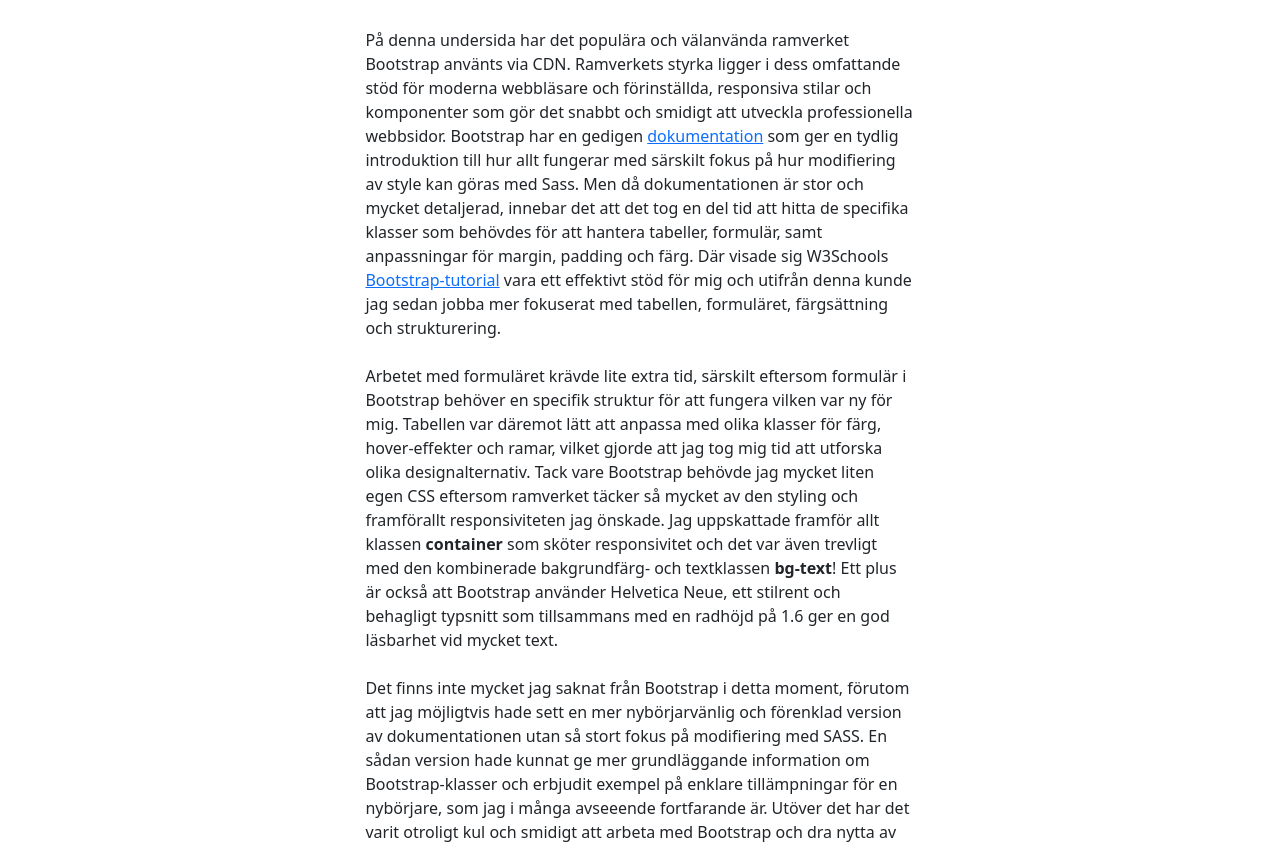
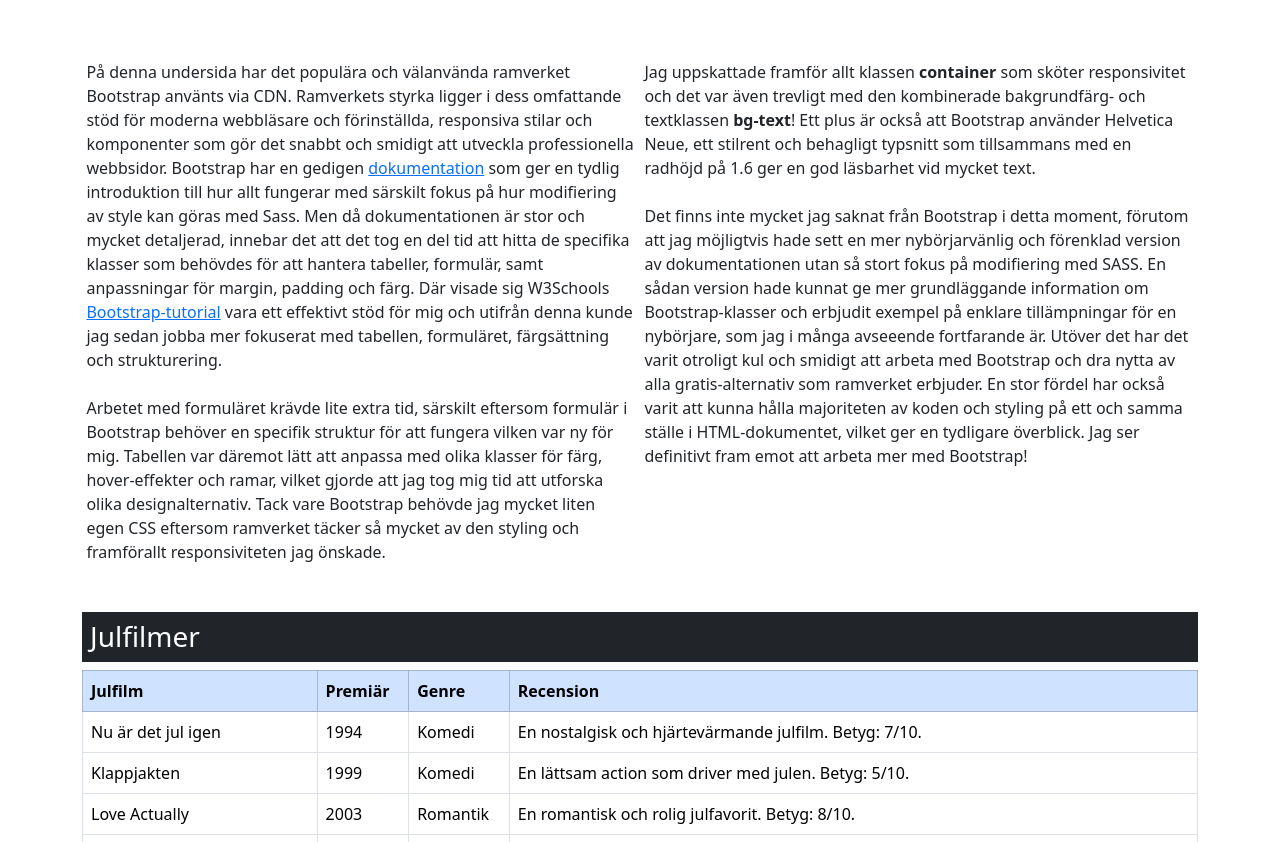
Before and after one commit to Luxusseife/fullstack-moment1, a website built with Parcel: page bootstrap.html in a window 1280 px wide. Shown: the part 250-1092 px from the top of the page. Built offline with nearby package versions, Linux system fonts and the light colour scheme.

Commit message:
Lagt in en flex-klass med wrap för texten på undersidan med Bootstrap och lagt på lite margin och padding.

```diff
--- a/bootstrap.html
+++ b/bootstrap.html
@@ -33,9 +33,10 @@
             </li>
         </ul>
 
-        <div class="container">
+        <div class="container mb-5">
             <h2>BOOTSTRAP</h2>
 
+            <div class="d-flex flex-wrap mt-5">
                 <p>
                     På denna undersida har det populära och välanvända ramverket Bootstrap använts via CDN. Ramverkets styrka
                     ligger i dess omfattande stöd för moderna webbläsare och förinställda, responsiva stilar och komponenter
@@ -52,6 +53,8 @@
                     specifik struktur för att fungera vilken var ny för mig. Tabellen var däremot lätt att anpassa med olika klasser för färg,
                     hover-effekter och ramar, vilket gjorde att jag tog mig tid att utforska olika designalternativ. Tack vare Bootstrap
                     behövde jag mycket liten egen CSS eftersom ramverket täcker så mycket av den styling och framförallt responsiviteten jag önskade.
+                </p>
+                <p>
                     Jag uppskattade framför allt klassen <b>container</b> som sköter responsivitet och det var även trevligt med den kombinerade
                     bakgrundfärg- och textklassen <b>bg-text</b>! Ett plus är också att Bootstrap använder Helvetica Neue, ett stilrent och
                     behagligt typsnitt som tillsammans med en radhöjd på 1.6 ger en god läsbarhet vid mycket text.
@@ -65,8 +68,9 @@
                     tydligare överblick. Jag ser definitivt fram emot att arbeta mer med Bootstrap!
                 </p>
             </div>
+        </div>
 
-        <div class="container table-responsive pb-5">
+        <div class="container table-responsive pb-3">
             <h3 class="text-bg-dark">Julfilmer</h3>
 
             <table class="table table-bordered table-hover">
@@ -190,7 +194,7 @@
                     <label class="form-label" for="review">Recension:</label>
                     <textarea class="form-control" id="review"></textarea>
                 </div>
-                <input class="btn btn-primary mb-5" type="submit" value="Lägg till">
+                <input class="btn btn-primary mb-2" type="submit" value="Lägg till">
             </form>
         </div>
     </main>
--- a/css/bootstrap.css
+++ b/css/bootstrap.css
@@ -42,7 +42,6 @@
 
 p:not(footer p) {
     max-width: 60ch;
-    margin: 2rem 0 3rem 0;
 }
 
 /* Style för större skärmar. */
@@ -53,6 +52,6 @@
     }
 
     p:not(footer p) {
-        margin: 2rem auto 3rem auto;
+        margin: 1rem auto 0 auto;
     }
 }
```
Lines whose indentation alone changed are shown as unchanged.
